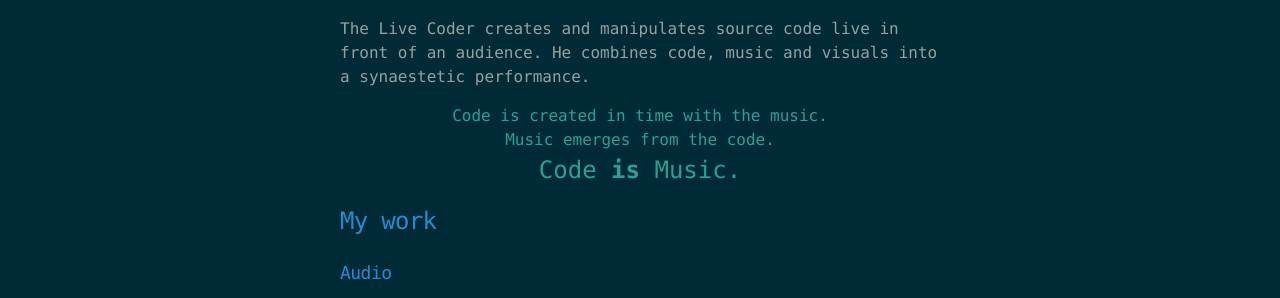
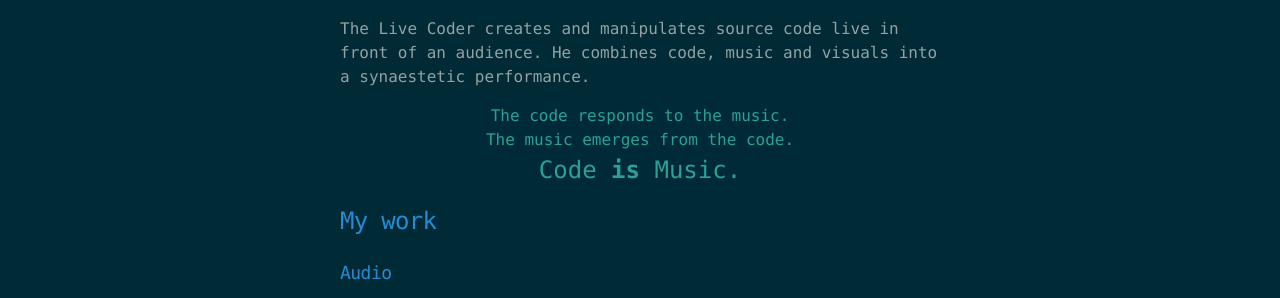
Before and after one commit to lambdaphonic/lambdaphonic.github.io, a Jekyll site: the page built from index.html, in a window 1280 px wide. Shown: the part 262-560 px from the top of the page. Built offline with Jekyll 4.4.1, drawn with Linux system fonts in a browser that asks for light colours.

Commit message:
Updates Text on index page

```diff
--- a/index.html
+++ b/index.html
@@ -12,8 +12,8 @@ layout: default
   </p>
 
   <p style="color: #2aa198;text-align: center;">
-  Code is created in time with the music.<br />
-  Music emerges from the code.<br />
+  The code responds to the music.<br />
+  The music emerges from the code.<br />
   <span style="font-size: x-large;">
   Code <b>is</b> Music.
   </span>
```
